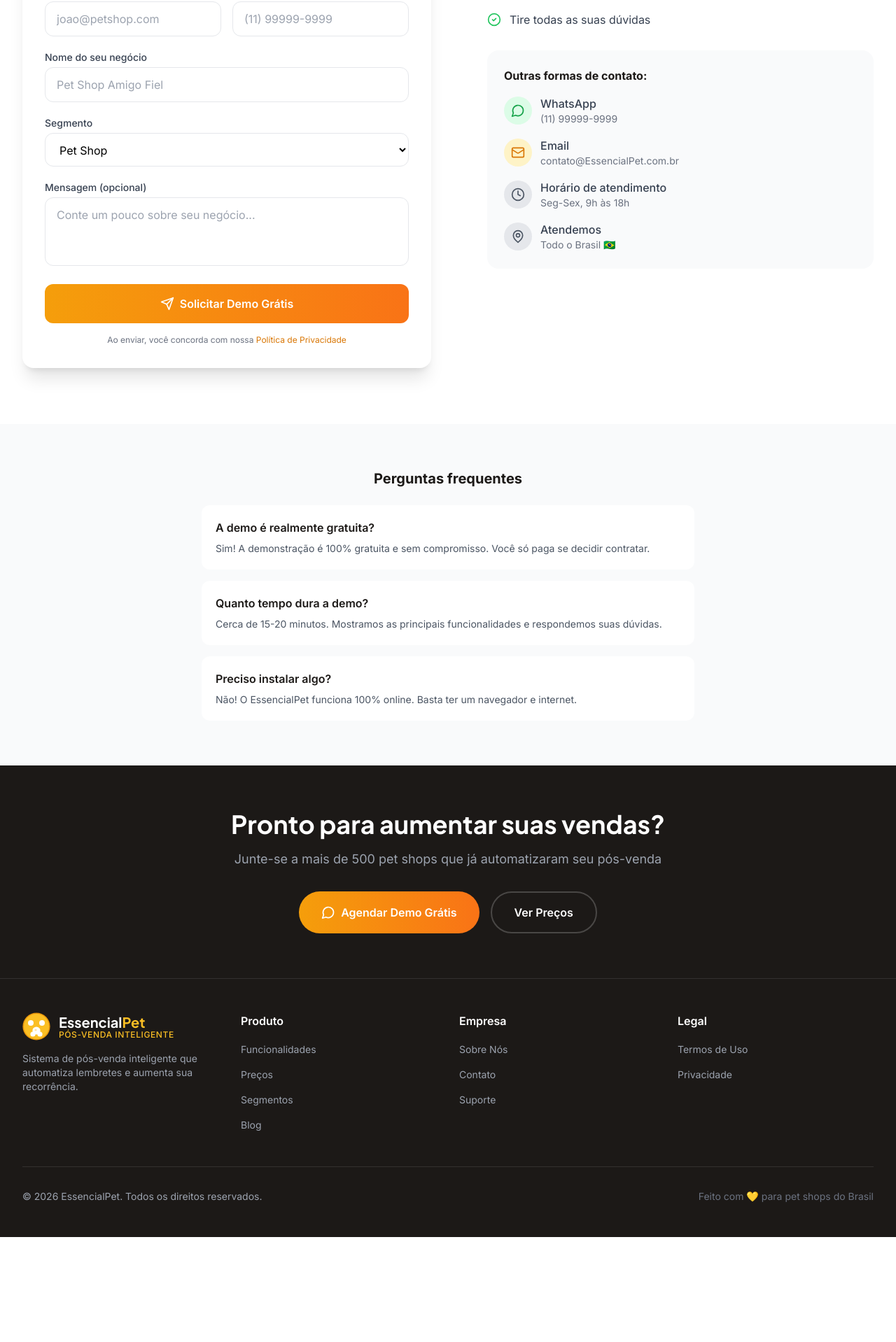
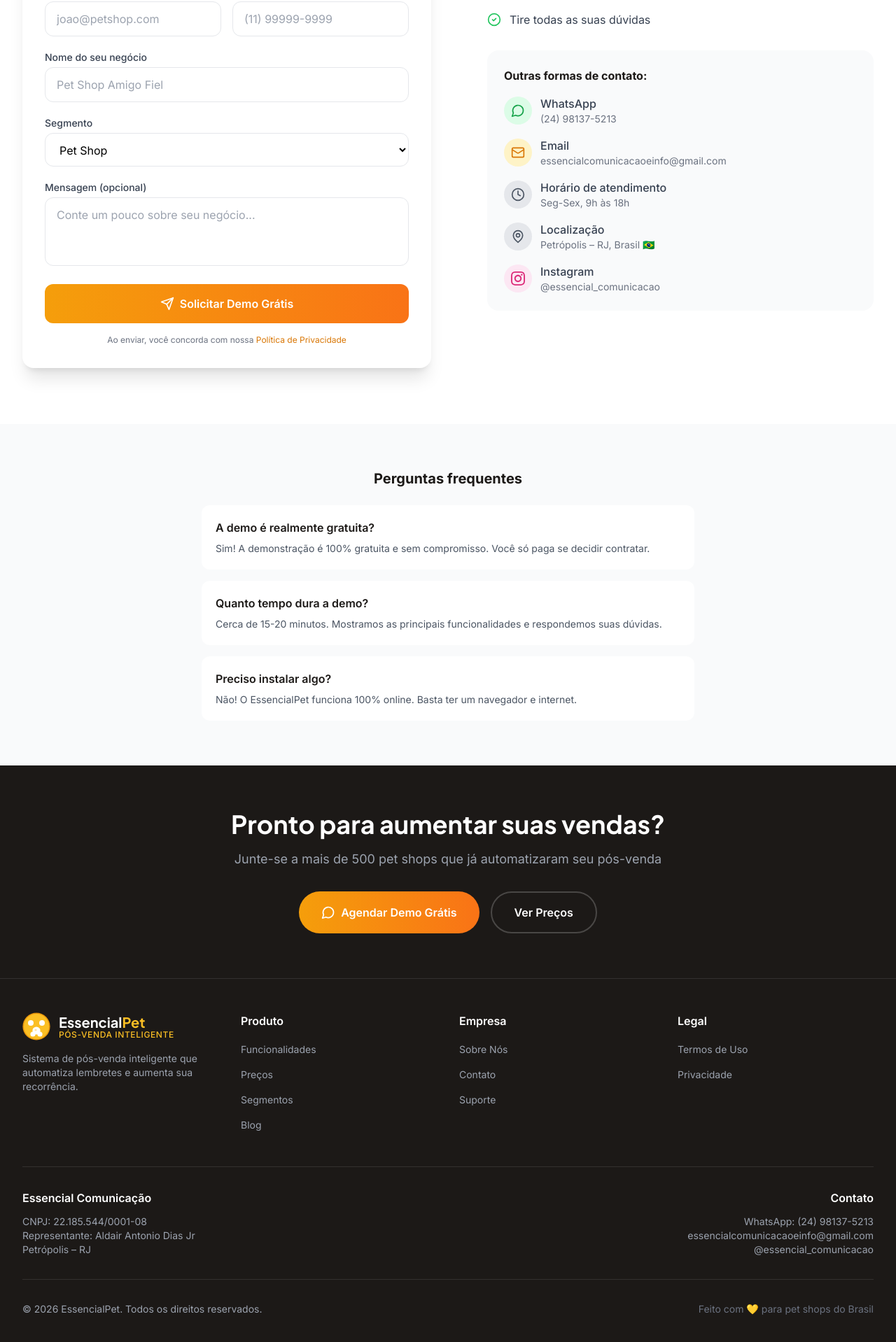
Before and after one commit to jrdias1/PetControl-site, a React (Vite) app: page /demo in a window 1280 px wide. Shown: the part 750-2668 px from the top of the page at 70% size. Before the commit the page ends 2518 px from the top, so only its background shows below. Built offline with nearby package versions, Linux system fonts and the light colour scheme.

Commit message:
Adiciona dados da empresa Essencial Comunicação

```diff
--- a/src/components/Layout.jsx
+++ b/src/components/Layout.jsx
@@ -256,8 +256,32 @@
           </div>
         </div>
 
+        {/* Company Info */}
+        <div className="border-t border-white/10 mt-12 pt-8">
+          <div className="grid md:grid-cols-2 gap-6 mb-8">
+            <div>
+              <h4 className="font-semibold text-white mb-3">Essencial Comunicação</h4>
+              <p className="text-gray-400 text-sm">CNPJ: 22.185.544/0001-08</p>
+              <p className="text-gray-400 text-sm">Representante: Aldair Antonio Dias Jr</p>
+              <p className="text-gray-400 text-sm">Petrópolis – RJ</p>
+            </div>
+            <div className="md:text-right">
+              <h4 className="font-semibold text-white mb-3">Contato</h4>
+              <a href="https://wa.me/5524981375213" target="_blank" rel="noopener noreferrer" className="text-gray-400 text-sm hover:text-white transition-colors block">
+                WhatsApp: (24) 98137-5213
+              </a>
+              <a href="mailto:essencialcomunicacaoeinfo@gmail.com" className="text-gray-400 text-sm hover:text-white transition-colors block">
+                essencialcomunicacaoeinfo@gmail.com
+              </a>
+              <a href="https://www.instagram.com/essencial_comunicacao/" target="_blank" rel="noopener noreferrer" className="text-gray-400 text-sm hover:text-white transition-colors block">
+                @essencial_comunicacao
+              </a>
+            </div>
+          </div>
+        </div>
+
         {/* Bottom */}
-        <div className="border-t border-white/10 mt-12 pt-8 flex flex-col md:flex-row justify-between items-center gap-4">
+        <div className="border-t border-white/10 pt-8 flex flex-col md:flex-row justify-between items-center gap-4">
           <p className="text-gray-400 text-sm">
             © {currentYear} EssencialPet. Todos os direitos reservados.
           </p>
--- a/src/pages/Contato.jsx
+++ b/src/pages/Contato.jsx
@@ -116,7 +116,7 @@
               Recebemos sua solicitação de demonstração. Nosso time entrará em contato em até 24 horas via WhatsApp.
             </p>
             <a
-              href="https://wa.me/5511999999999?text=Olá! Acabei de solicitar uma demo do EssencialPet"
+              href="https://wa.me/5524981375213?text=Olá! Acabei de solicitar uma demo do EssencialPet"
               target="_blank"
               rel="noopener noreferrer"
               className="inline-flex items-center gap-2 px-6 py-3 bg-green-500 text-white font-semibold rounded-full hover:bg-green-600 transition-colors"
@@ -290,7 +290,7 @@
               <h4 className="font-bold text-dark-900">Outras formas de contato:</h4>
 
               <a
-                href="https://wa.me/5511999999999"
+                href="https://wa.me/5524981375213"
                 target="_blank"
                 rel="noopener noreferrer"
                 className="flex items-center gap-3 text-gray-700 hover:text-green-600 transition-colors"
@@ -300,12 +300,12 @@
                 </div>
                 <div>
                   <div className="font-medium">WhatsApp</div>
-                  <div className="text-sm text-gray-500">(11) 99999-9999</div>
+                  <div className="text-sm text-gray-500">(24) 98137-5213</div>
                 </div>
               </a>
 
               <a
-                href="mailto:contato@EssencialPet.com.br"
+                href="mailto:essencialcomunicacaoeinfo@gmail.com"
                 className="flex items-center gap-3 text-gray-700 hover:text-primary-600 transition-colors"
               >
                 <div className="w-10 h-10 bg-primary-100 rounded-full flex items-center justify-center">
@@ -313,7 +313,7 @@
                 </div>
                 <div>
                   <div className="font-medium">Email</div>
-                  <div className="text-sm text-gray-500">contato@EssencialPet.com.br</div>
+                  <div className="text-sm text-gray-500">essencialcomunicacaoeinfo@gmail.com</div>
                 </div>
               </a>
 
@@ -332,10 +332,27 @@
                   <MapPin className="w-5 h-5 text-gray-600" />
                 </div>
                 <div>
-                  <div className="font-medium">Atendemos</div>
-                  <div className="text-sm text-gray-500">Todo o Brasil 🇧🇷</div>
+                  <div className="font-medium">Localização</div>
+                  <div className="text-sm text-gray-500">Petrópolis – RJ, Brasil 🇧🇷</div>
                 </div>
               </div>
+
+              <a
+                href="https://www.instagram.com/essencial_comunicacao/"
+                target="_blank"
+                rel="noopener noreferrer"
+                className="flex items-center gap-3 text-gray-700 hover:text-pink-600 transition-colors"
+              >
+                <div className="w-10 h-10 bg-pink-100 rounded-full flex items-center justify-center">
+                  <svg className="w-5 h-5 text-pink-600" fill="currentColor" viewBox="0 0 24 24">
+                    <path d="M12 2.163c3.204 0 3.584.012 4.85.07 3.252.148 4.771 1.691 4.919 4.919.058 1.265.069 1.645.069 4.849 0 3.205-.012 3.584-.069 4.849-.149 3.225-1.664 4.771-4.919 4.919-1.266.058-1.644.07-4.85.07-3.204 0-3.584-.012-4.849-.07-3.26-.149-4.771-1.699-4.919-4.92-.058-1.265-.07-1.644-.07-4.849 0-3.204.013-3.583.07-4.849.149-3.227 1.664-4.771 4.919-4.919 1.266-.057 1.645-.069 4.849-.069zm0-2.163c-3.259 0-3.667.014-4.947.072-4.358.2-6.78 2.618-6.98 6.98-.059 1.281-.073 1.689-.073 4.948 0 3.259.014 3.668.072 4.948.2 4.358 2.618 6.78 6.98 6.98 1.281.058 1.689.072 4.948.072 3.259 0 3.668-.014 4.948-.072 4.354-.2 6.782-2.618 6.979-6.98.059-1.28.073-1.689.073-4.948 0-3.259-.014-3.667-.072-4.947-.196-4.354-2.617-6.78-6.979-6.98-1.281-.059-1.69-.073-4.949-.073zm0 5.838c-3.403 0-6.162 2.759-6.162 6.162s2.759 6.163 6.162 6.163 6.162-2.759 6.162-6.163c0-3.403-2.759-6.162-6.162-6.162zm0 10.162c-2.209 0-4-1.79-4-4 0-2.209 1.791-4 4-4s4 1.791 4 4c0 2.21-1.791 4-4 4zm6.406-11.845c-.796 0-1.441.645-1.441 1.44s.645 1.44 1.441 1.44c.795 0 1.439-.645 1.439-1.44s-.644-1.44-1.439-1.44z"/>
+                  </svg>
+                </div>
+                <div>
+                  <div className="font-medium">Instagram</div>
+                  <div className="text-sm text-gray-500">@essencial_comunicacao</div>
+                </div>
+              </a>
             </div>
           </motion.div>
         </div>
```
